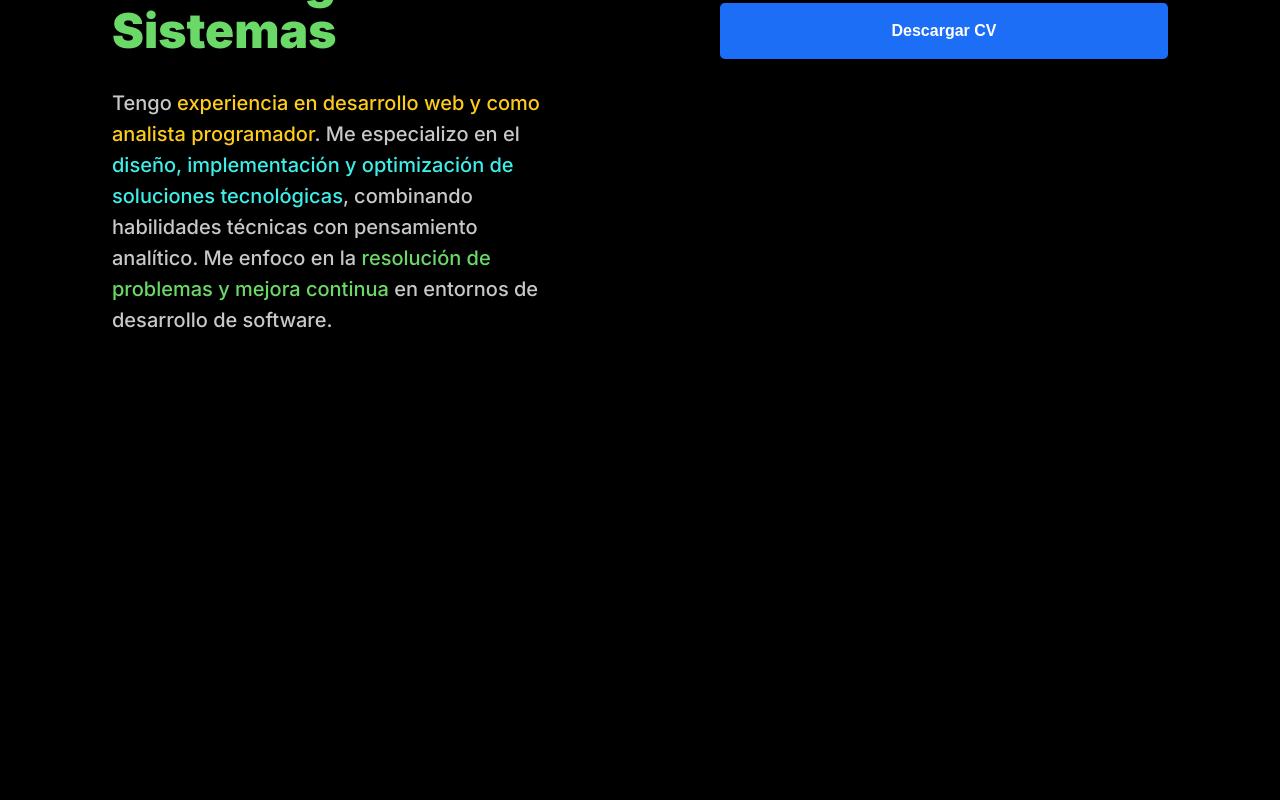
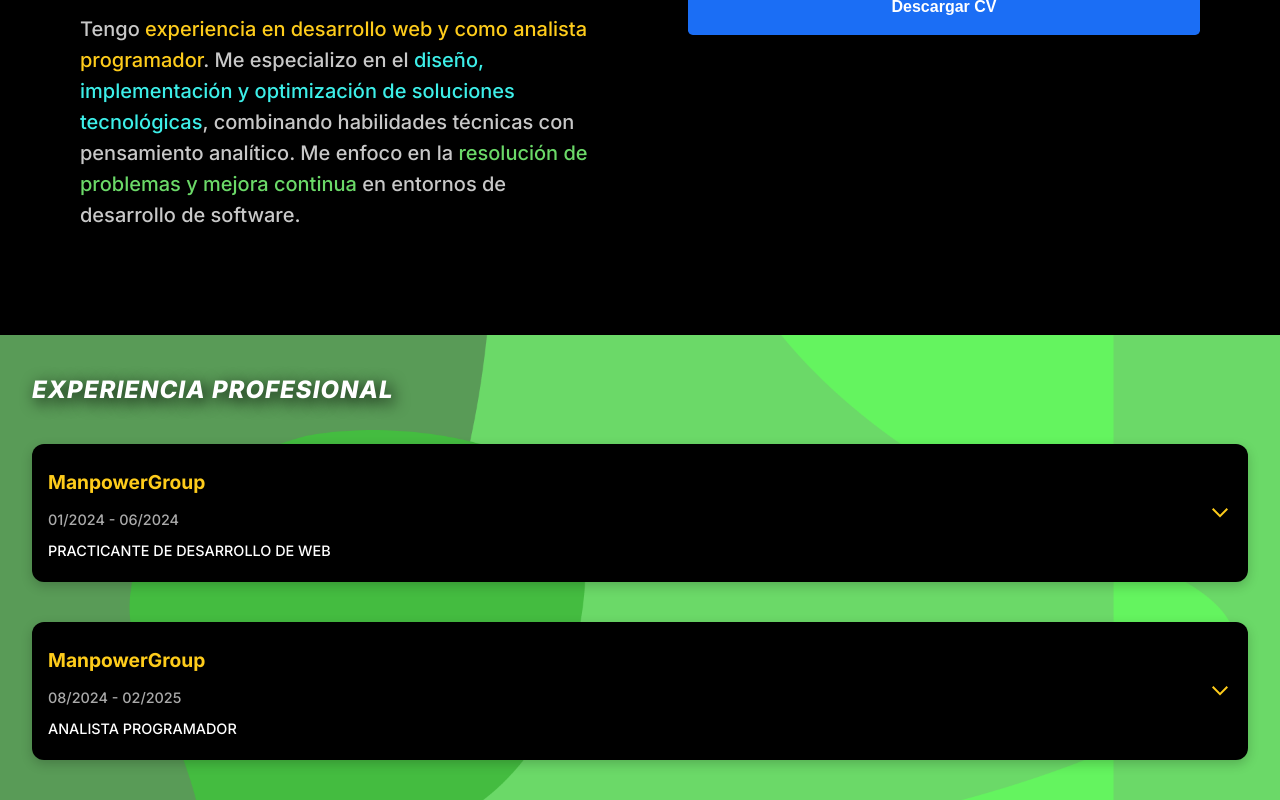
Before and after one commit to Alejo2403/NewPortfolioACB, a React (Vite) app: page / in a window 1280 px wide. Shown: the part 665-1465 px from the top of the page. Before the commit the page ends 1105 px from the top, so only its background shows below. Built offline with nearby package versions, Linux system fonts and the light colour scheme.

Commit message:
NewPortfolio V1 ready: NavBar y AboutMe, En construccion: Experience

```diff
--- a/src/App.jsx
+++ b/src/App.jsx
@@ -11,7 +11,7 @@
 
   return (
     <>
-      <div className="container">
+      <div className="container_main container">
 
         <div className="container_left">
           <h1
--- /dev/null
+++ b/src/components/Experiences.jsx
@@ -0,0 +1,35 @@
+import { useTranslation } from "react-i18next";
+
+import ExperiencesCards from "./ExperiencesCards";
+
+import '../styles/Experience.css';
+import "../i18n/config";
+
+const Experiences = () => {
+
+  const { t } = useTranslation();
+
+  return (
+    <section className="container_experiences">
+      <h2>Experiencia Profesional</h2>
+
+      <div className="experiences-section">
+        <ExperiencesCards
+          title="ManpowerGroup"
+          date="01/2024 - 06/2024"
+          position={t("exp_job")}
+          description="Trabajé en el desarrollo de interfaces modernas con React, optimizando el rendimiento y la accesibilidad."
+        />
+
+        <ExperiencesCards
+          title="ManpowerGroup"
+          date="08/2024 - 02/2025"
+          position={t("exp_job2")}
+          description="Responsable del diseño e implementación de nuevas funciones e integraciones en React."
+        />
+      </div>
+    </section>
+  )
+}
+
+export default Experiences
--- /dev/null
+++ b/src/components/ExperiencesCards.jsx
@@ -0,0 +1,58 @@
+import {useRef, useState} from 'react'
+import "../styles/ExperiencesCards.css"
+
+const ExperiencesCards = ({title, date, position, description}) => {
+
+    const detailsRef = useRef(null);
+    const [ isOpen, setIsOpen ] = useState(false);
+
+    const toggleAnimation = (e) => {
+        e.preventDefault();
+        const details = detailsRef.current;
+        if (details.open) {
+            details.classList.add("closing");
+            setTimeout(() => {
+                details.open = false;
+                details.classList.remove("closing");
+                setIsOpen(false);
+            }, 300);
+        } else {
+            details.open = true;
+            setIsOpen(true);
+        }
+    };
+
+    return (
+        <div className="experiences">
+
+        <details ref={detailsRef} className="experience">
+            <summary onClick={toggleAnimation}>
+                <div className="summary-content">
+                <div>
+                    <h3 className='title_exp'>{title}</h3>
+                    <p className='date_exp'>{date}</p>
+                    <p className='position_exp'>{position}</p>
+                </div>
+                <svg
+                    className={`arrow ${isOpen ? "rotate" : ""}`}
+                    xmlns="http://www.w3.org/2000/svg"
+                    viewBox="0 0 24 24"
+                    width="24"
+                    height="24"
+                >
+                    <path
+                    fill="currentColor"
+                    d="M12 16.5l-8-8 1.4-1.4L12 13.7l6.6-6.6 1.4 1.4z"
+                    />
+                </svg>
+                </div>
+            </summary>
+            <div className="experience-details">
+                <p>{description}</p>
+            </div>
+        </details>
+        </div>
+  )
+}
+
+export default ExperiencesCards
--- a/src/i18n/en.json
+++ b/src/i18n/en.json
@@ -5,5 +5,7 @@
     "nav_me": "About Me",
     "nav_experience": "Experience",
     "nav_projects": "Projects",
-    "nav_contact": "Contact"
+    "nav_contact": "Contact",
+    "exp_job": "Web Development Intern",
+    "exp_job2": "Programmer Analyst"
 }
--- a/src/i18n/es.json
+++ b/src/i18n/es.json
@@ -5,5 +5,7 @@
     "nav_me": "Sobre mí",
     "nav_experience": "Experiencia",
     "nav_projects": "Proyectos",
-    "nav_contact": "Contacto"
+    "nav_contact": "Contacto",
+    "exp_job": "Practicante de Desarrollo de Web",
+    "exp_job2": "Analista programador"
 }
--- a/src/main.jsx
+++ b/src/main.jsx
@@ -5,10 +5,12 @@
 
 import App from './App.jsx'
 import NavBar from './components/NavBar.jsx'
+import Experiences from './components/Experiences.jsx'
 
 createRoot(document.getElementById('root')).render(
   <StrictMode>
     <NavBar />
     <App />
+    <Experiences />
   </StrictMode>,
 )
--- a/src/styles/App.css
+++ b/src/styles/App.css
@@ -1,3 +1,7 @@
+.container_main {
+  margin: 32px;
+}
+
 .logo {
   max-width: 8rem;
 }
@@ -198,7 +202,7 @@
   scale: 0.97;
 }
 
-@media (min-width: 768px) {
+@media (min-width: 1098px) {
   h1 {
     font-size: 48px;
     line-height: 50px;
@@ -220,12 +224,12 @@
   }
 
   .container_right {
-    padding: 5rem;
+    padding: 3rem;
     width: 50%;
   }
 
   .container_left {
-    padding: 5rem;
+    padding: 3rem;
     width: 50%;
   }
 }
--- /dev/null
+++ b/src/styles/Experience.css
@@ -0,0 +1,26 @@
+/* From Uiverse.io by SivarajRathinam */
+.container_experiences {
+  background-image: url('../../public/img/fondoExp.png');
+  background-size: cover;
+  background-position: center;
+  background-repeat: no-repeat;
+  padding: 20px 32px;
+  display: flex;
+  flex-direction: column;
+}
+
+.container_experiences h2 {
+  font-weight: 800;
+  font-size: 1.5rem;
+  position: relative;
+  text-transform: uppercase;
+  letter-spacing: 1px;
+  color: white;
+  font-style: italic;
+  text-shadow: 4px 4px 16px rgb(0, 0, 0);
+}
+
+.experiences-section  {
+  display: flex;
+  flex-direction: column;
+}
--- /dev/null
+++ b/src/styles/ExperiencesCards.css
@@ -0,0 +1,73 @@
+.experience {
+  background: black;
+  color: #fff;
+  padding: 1rem;
+  border-radius: 0.75rem;
+  box-shadow: 0 4px 12px rgba(0,0,0,0.2);
+  overflow: hidden;
+}
+
+.experiences {
+  padding: 20px 0;
+}
+
+.experience summary {
+  cursor: pointer;
+  list-style: none;
+  outline: none;
+}
+
+.summary-content {
+  display: flex;
+  align-items: center;
+  justify-content: space-between;
+  gap: 0.5rem;
+}
+
+.summary-content h3 {
+  font-size: 1.2rem;
+  color: #fecc1b;
+  margin: 0;
+}
+
+.summary-content p {
+  margin: 0;
+  color: #aaa;
+  font-size: 0.9rem;
+}
+
+.summary-content .title_exp {
+  margin: 10px 0;
+}
+
+.summary-content .position_exp {
+  color: white;
+  text-transform: uppercase;
+  padding: 0;
+  margin: 0;
+}
+
+.arrow {
+  transition: transform 0.3s ease;
+  color: #fecc1b;
+}
+
+.arrow.rotate {
+  transform: rotate(180deg);
+}
+
+.experience-details {
+  max-height: 0;
+  opacity: 0;
+  transition: max-height 0.3s ease, opacity 0.3s ease;
+}
+
+.experience[open] .experience-details {
+  max-height: 500px;
+  opacity: 1;
+}
+
+.experience.closing .experience-details {
+  max-height: 0 !important;
+  opacity: 0 !important;
+}
--- a/src/styles/NavBar.css
+++ b/src/styles/NavBar.css
@@ -2,17 +2,18 @@
   display: flex;
   justify-content: space-between; /* Logo izquierda, menú derecha */
   align-items: center;
-  margin: 32px 0;
+  margin: 32px;
+  margin-bottom: 0;
   position: relative;
   z-index: 999;
 }
 
 .navbar .logo {
-    font-weight: 900;
-    font-style: italic;
-    text-decoration: underline;
-    font-size: 3rem;
-    color: #fecc1b;
+  font-weight: 900;
+  font-style: italic;
+  text-decoration: underline;
+  font-size: 3rem;
+  color: #fecc1b;
 }
 
 .menu-container {
@@ -118,7 +119,12 @@
 }
 
 /*PANTALLAS GRANDES*/
-@media (min-width: 768px) {
+@media (min-width: 1098px) {
+  .navbar {
+    margin: 40px 80px 0 80px;
+    margin-bottom: 0;
+  }
+
   .hamburger {
     display: none;
   }
--- a/src/styles/index.css
+++ b/src/styles/index.css
@@ -1,8 +1,8 @@
 * body{
-    padding: 0 32px;
-    margin: 0;
-    font-family: "Inter", sans-serif;
-    background-color: black;
+  padding: 0;
+  margin: 0;
+  font-family: "Inter", sans-serif;
+  background-color: black;
 }
 /*Borrar el focus de los botones en mobile*/
 button, a, input {
```
Also changed, not shown: public/img/fondoExp.png (added).
